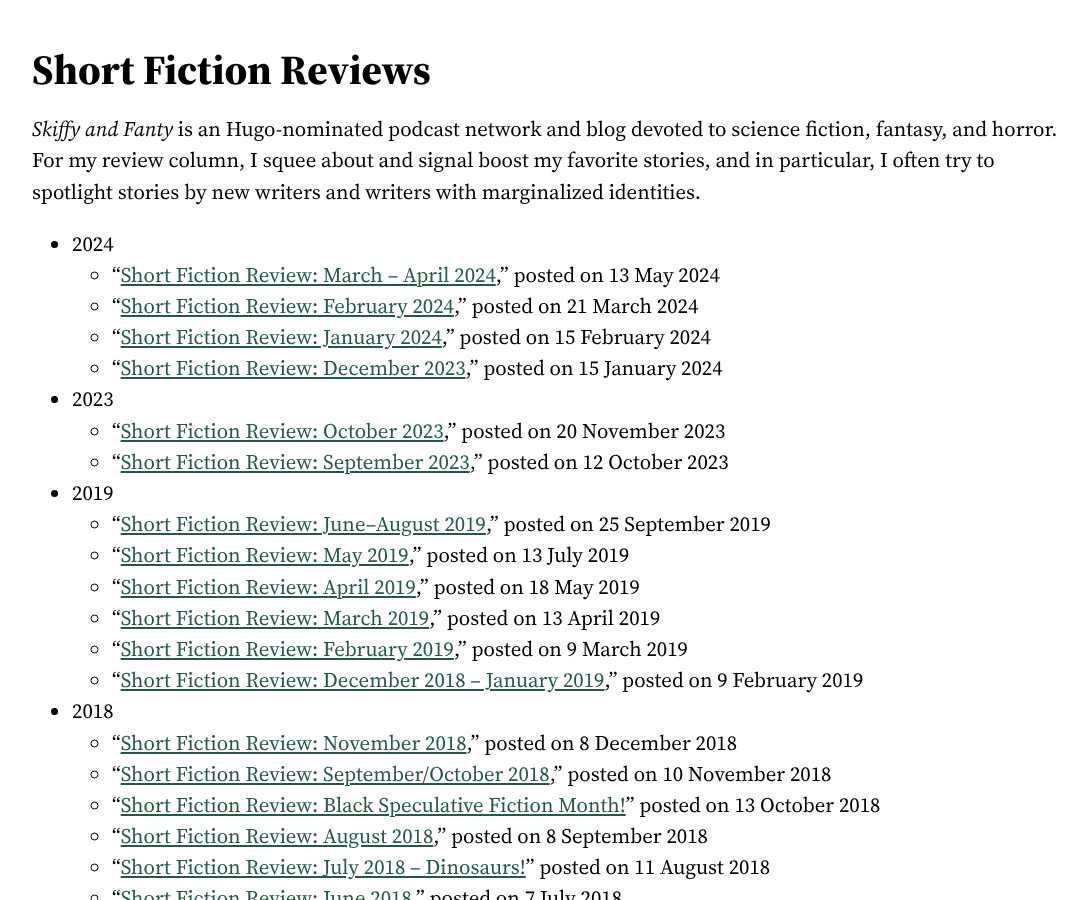
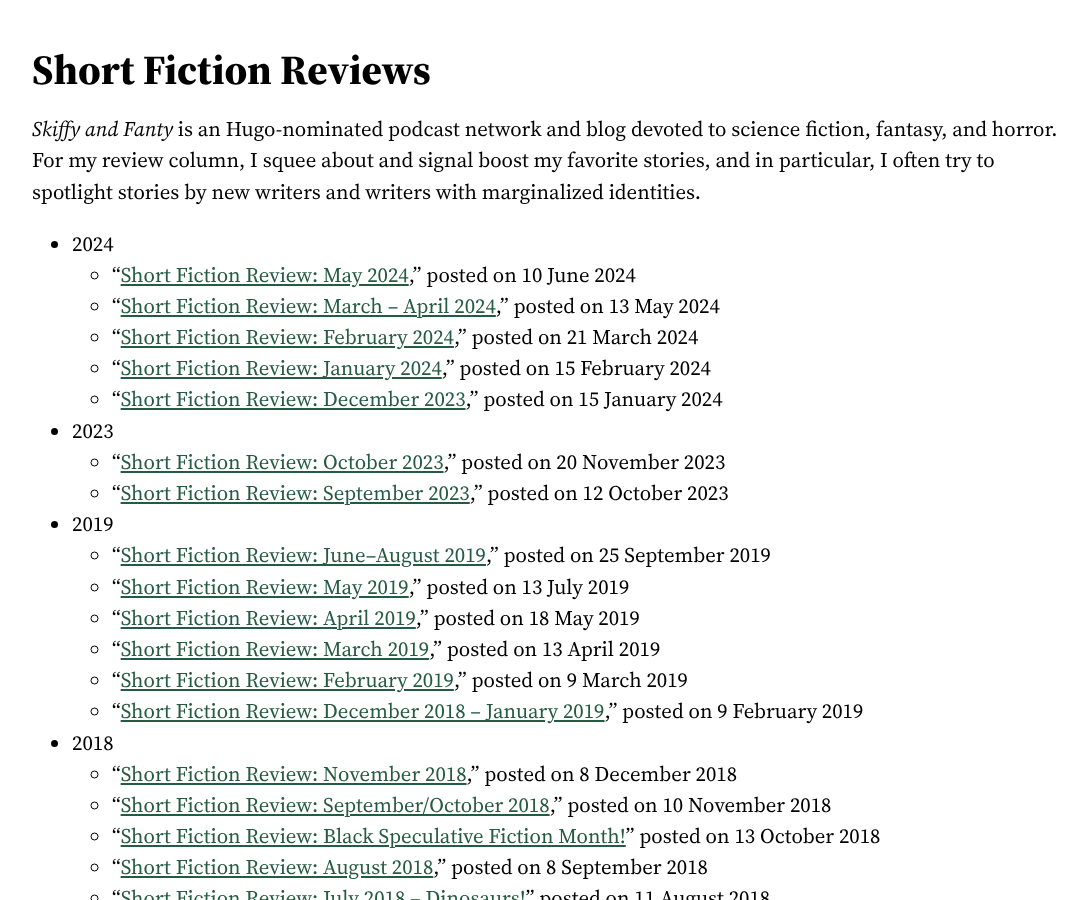
Before and after one commit to cncoulter/camcoulter.com, a Jekyll site: the page built from Publications.html, in a window 1280 px wide and 900 px high, scrolled down 543 px. Shown: the whole window, without its empty margins (88-1175 px from the left). Built offline with Jekyll 4.4.1, drawn with Linux system fonts in a browser that asks for light colours; some web fonts are replaced.

Commit message:
Update Publications

```diff
--- a/Publications.html
+++ b/Publications.html
@@ -28,6 +28,7 @@
 <ul>
 	<li>2024
 		<ul>
+			<li>“<a href="https://skiffyandfanty.com/blog/short-fiction-review-may-2024/" class="font-weight-bold">Short Fiction Review: May 2024</a>,” posted on 10 June 2024</li>
 			<li>“<a href="https://skiffyandfanty.com/blog/short-fiction-review-march-april-2024/" class="font-weight-bold">Short Fiction Review: March – April 2024</a>,” posted on 13 May 2024</li>
 			<li>“<a href="https://skiffyandfanty.com/blog/short-fiction-review-february-2024/" class="font-weight-bold">Short Fiction Review: February 2024</a>,” posted on 21 March 2024</li>
 			<li>“<a href="https://skiffyandfanty.com/blog/short-fiction-review-january-2024/" class="font-weight-bold">Short Fiction Review: January 2024</a>,” posted on 15 February 2024</li>
```
